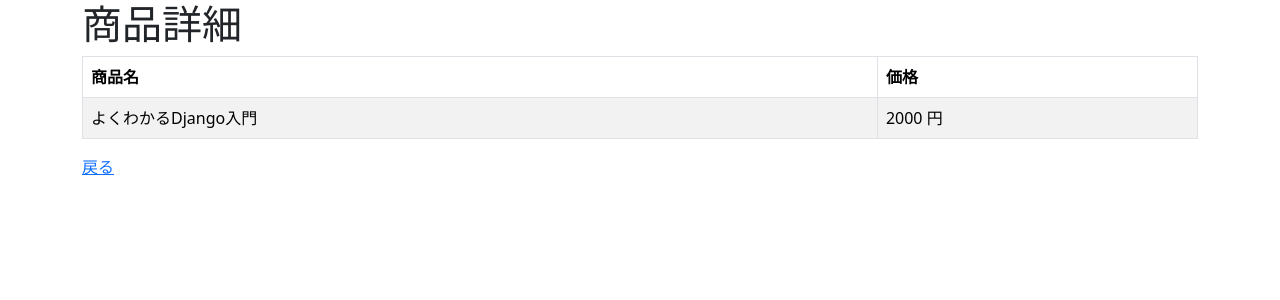
After one commit to lf-shimada/django-basic-kadai, a Django app: page /crud/detail/1 in a window 1280 px wide. The commit adds this page. Shown: the top 300 px of the page. Run offline with Django 5.2, Linux system fonts and the light colour scheme; data comes from the database, SQL or seed files in the repository; both versions use the stored data as it was after the commit.

Commit message:
10章まで

```diff
--- /dev/null
+++ b/kadai_010/crud/templates/crud/product_detail.html
@@ -0,0 +1,19 @@
+{% extends "base.html" %}
+
+{% block title %}商品詳細{% endblock %}
+{% block content %}
+<h1>商品詳細</h1>
+<table class="table table-striped table-hover table-bordered">
+    <thead>
+        <tr>
+            <th>商品名</th>
+            <th>価格</th>
+        </tr>
+    </thead>
+    <tr>
+        <td>{{ object.name }}</td>
+        <td>{{ object.price }} 円</td>
+    </tr>
+</table>
+<a href="{% url 'list' %}">戻る</a>
+{% endblock %}
--- a/kadai_010/crud/templates/crud/product_list.html
+++ b/kadai_010/crud/templates/crud/product_list.html
@@ -1,9 +1,9 @@
 {% extends "base.html" %}
 
 {% block title %}商品一覧{% endblock %}
-<a href="{% url 'new' %}">新規作成</a>
 {% block content %}
 <h1>商品一覧</h1>
+<a href="{% url 'new' %}">新規作成</a>
 <table class="table table-striped table-hover table-bordered">
     <thead>
         <tr>
@@ -17,6 +17,7 @@
         <td>{{ product.name }}</td>
         <td>{{ product.price }} 円</td>
         <td>
+            <button class="btn btn-success" onclick="location.href='{% url 'detail' pk=product.pk %}'">詳細</button>
             <button class="btn btn-primary" onclick="location.href='{% url 'edit' pk=product.pk %}'">編集</button>
             <button class="btn btn-danger" onclick="location.href='{% url 'delete' pk=product.pk %}'">削除</button>
         </td>
--- a/kadai_010/crud/views.py
+++ b/kadai_010/crud/views.py
@@ -1,5 +1,5 @@
 from django.shortcuts import render
-from django.views.generic import TemplateView, ListView
+from django.views.generic import TemplateView, ListView, DetailView
 from django.views.generic.edit import CreateView, UpdateView, DeleteView
 from .models import Product
 from django.urls import reverse_lazy
@@ -24,3 +24,6 @@ class ProductUpdateView(UpdateView):
 class ProductDeleteView(DeleteView):
      model = Product
      success_url = reverse_lazy('list')
+
+class ProductDetailView(DetailView):
+    model = Product
--- a/kadai_010/myproject/urls.py
+++ b/kadai_010/myproject/urls.py
@@ -25,4 +25,5 @@ urlpatterns = [
     path('crud/new/', views.ProductCreateView.as_view(), name="new"),
     path('crud/edit/<int:pk>', views.ProductUpdateView.as_view(), name="edit"),
     path('crud/delete/<int:pk>', views.ProductDeleteView.as_view(), name="delete"),
+    path('crud/detail/<int:pk>', views.ProductDetailView.as_view(), name="detail"),
 ]
```
Also changed, not shown: kadai_010/db.sqlite3.
